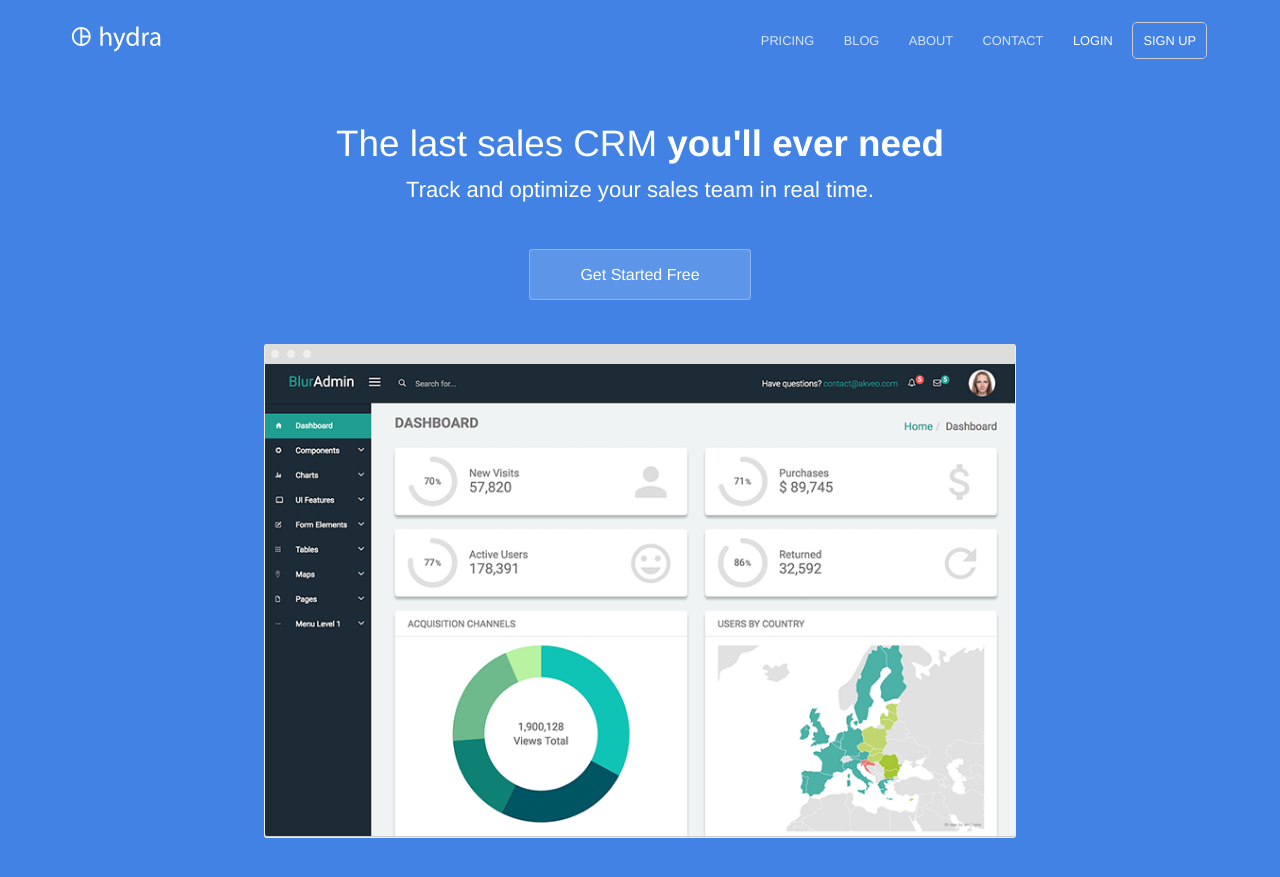
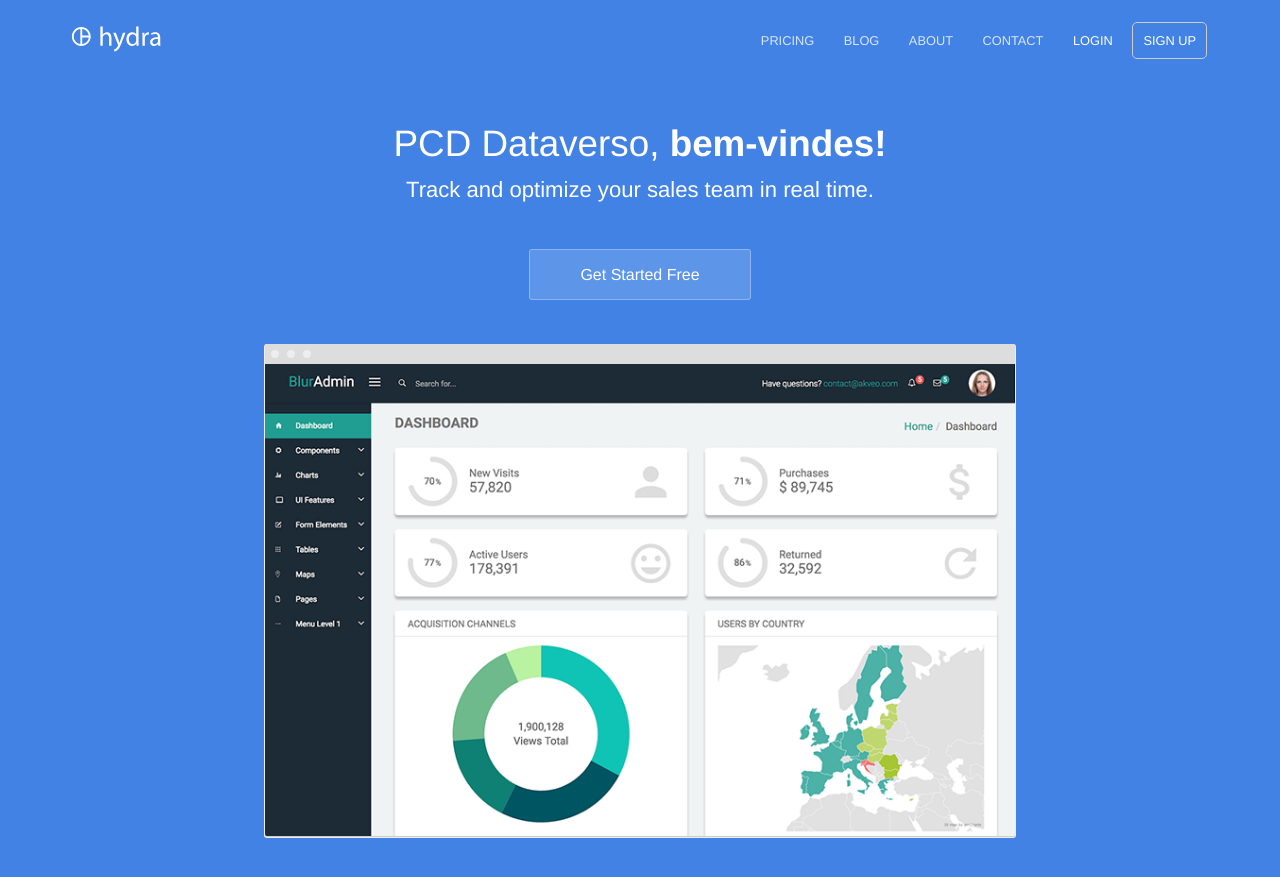
Before and after one commit to jornalistainclusivo/pcd.dataverso.org, a Jekyll site: the page built from index.html, in a window 1280 px wide and 900 px high. Shown: the top 877 px of the window. Built offline with Jekyll 4.4.1, drawn with Linux system fonts in a browser that asks for light colours.

Commit message:
alterei h1 site

```diff
--- a/index.html
+++ b/index.html
@@ -4,7 +4,7 @@ description: Track and optimize your sales team in real time
 ---
 <section class="hero">
 	<div class="text-container">
-		<h1 class="editable">The last sales CRM <strong>you'll ever need</strong></h1>
+		<h1 class="editable">PCD Dataverso, <strong>bem-vindes!</strong></h1>
 		<p class="subtext editable">Track and optimize your sales team in real time.</p>
 		<div class="cta button alt"><a href="{{ site.baseurl }}/contact/">Get Started Free</a></div>
 		<div>
```
